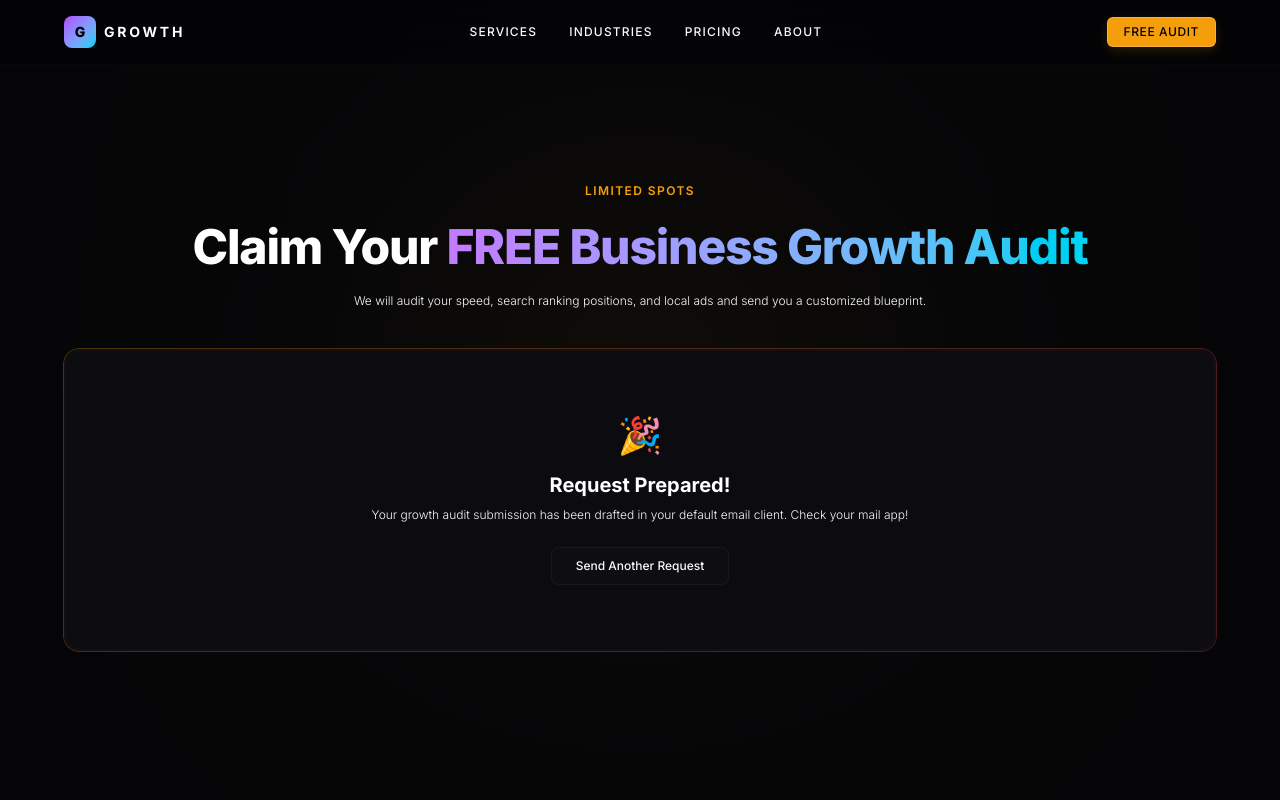
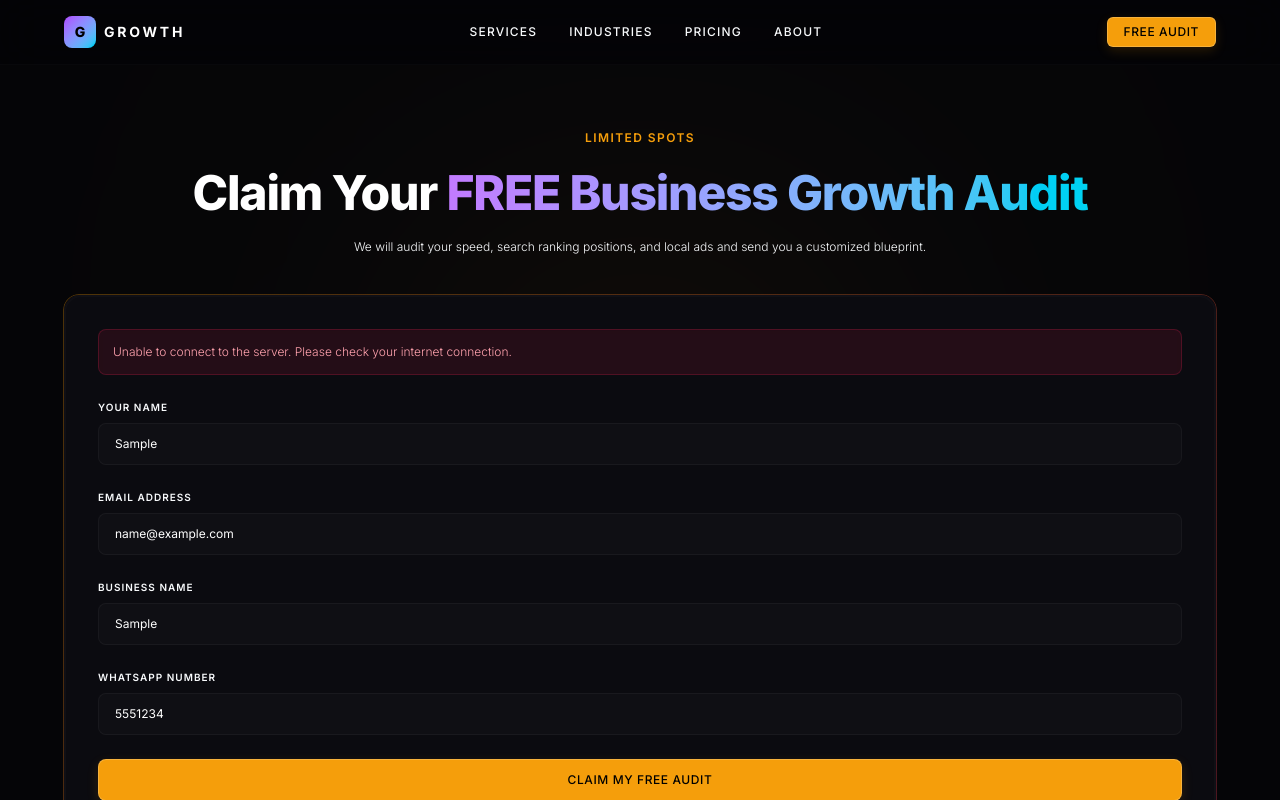
Before and after one commit to Pushkar555E/growth, a Next.js app: page /contact in a window 1280 px wide. Both pictures are taken after typing "Sample", "name@example.com", "Sample", "5551234" into the empty fields and a click on the button "CLAIM MY FREE AUDIT". Shown: the top 800 px of the page. Built offline with nearby package versions, Linux system fonts and the light colour scheme; no server answers.

Commit message:
Integrate Web3Forms API to send real email notifications for contact and audit requests

```diff
--- a/components/ContactClient.jsx
+++ b/components/ContactClient.jsx
@@ -13,16 +13,49 @@ export default function ContactClient() {
     business: "",
     whatsapp: "",
   });
+  const [isSubmitting, setIsSubmitting] = useState(false);
   const [submitted, setSubmitted] = useState(false);
+  const [errorMsg, setErrorMsg] = useState("");
 
-  const handleSubmit = (e) => {
+  const handleSubmit = async (e) => {
     e.preventDefault();
-    const subject = encodeURIComponent(`FREE Growth Audit Request - ${formData.business}`);
-    const body = encodeURIComponent(
-      `Name: ${formData.name}\nEmail: ${formData.email}\nBusiness: ${formData.business}\nWhatsApp: ${formData.whatsapp}`
-    );
-    window.open(`mailto:audit@growthagency.com?subject=${subject}&body=${body}`);
-    setSubmitted(true);
+    setIsSubmitting(true);
+    setErrorMsg("");
+
+    try {
+      const response = await fetch("https://api.web3forms.com/submit", {
+        method: "POST",
+        headers: {
+          "Content-Type": "application/json",
+          Accept: "application/json",
+        },
+        body: JSON.stringify({
+          access_key: "998039d1-14f5-4114-82c5-2e0d6caca091",
+          subject: `New Lead: Free Growth Audit - ${formData.business}`,
+          from_name: "Growth Agency Lead Engine",
+          name: formData.name,
+          email: formData.email,
+          message: `
+Name: ${formData.name}
+Email: ${formData.email}
+Business: ${formData.business}
+WhatsApp: ${formData.whatsapp}
+          `,
+        }),
+      });
+
+      const result = await response.json();
+      if (result.success) {
+        setSubmitted(true);
+        setFormData({ name: "", email: "", business: "", whatsapp: "" });
+      } else {
+        setErrorMsg(result.message || "Something went wrong. Please try again.");
+      }
+    } catch (err) {
+      setErrorMsg("Unable to connect to the server. Please check your internet connection.");
+    } finally {
+      setIsSubmitting(false);
+    }
   };
 
   return (
@@ -54,9 +87,9 @@ export default function ContactClient() {
               {submitted ? (
                 <div className="text-center py-8">
                   <div className="text-4xl mb-4" role="img" aria-label="party popper">🎉</div>
-                  <h2 className="text-xl font-bold text-white mb-2">Request Prepared!</h2>
+                  <h2 className="text-xl font-bold text-white mb-2">Audit Requested Successfully!</h2>
                   <p className="text-xs text-text-secondary mb-6 font-light">
-                    Your growth audit submission has been drafted in your default email client. Check your mail app!
+                    Thank you! Your free growth audit request has been sent. We will review your site and email you a custom blueprint report in 24 hours.
                   </p>
                   <button
                     onClick={() => setSubmitted(false)}
@@ -67,6 +100,11 @@ export default function ContactClient() {
                 </div>
               ) : (
                 <form id="audit-form" onSubmit={handleSubmit} className="space-y-6">
+                  {errorMsg && (
+                    <div className="p-3.5 text-xs rounded-lg bg-rose-500/10 border border-rose-500/20 text-rose-300 font-light">
+                      {errorMsg}
+                    </div>
+                  )}
                   <div>
                     <label htmlFor="name" className="block text-[10px] font-semibold text-text-secondary uppercase tracking-widest mb-2">
                       Your Name
@@ -75,10 +113,11 @@ export default function ContactClient() {
                       id="name"
                       type="text"
                       required
+                      disabled={isSubmitting}
                       placeholder="Rahul Sharma"
                       value={formData.name}
                       onChange={(e) => setFormData({ ...formData, name: e.target.value })}
-                      className="w-full bg-white/[0.02] border border-white/[0.04] rounded-lg px-4 py-3 text-xs text-white placeholder:text-text-muted focus:outline-none focus:border-purple-500/50 transition-colors"
+                      className="w-full bg-white/[0.02] border border-white/[0.04] rounded-lg px-4 py-3 text-xs text-white placeholder:text-text-muted focus:outline-none focus:border-amber-500/50 transition-colors disabled:opacity-50"
                     />
                   </div>
 
@@ -90,10 +129,11 @@ export default function ContactClient() {
                       id="email"
                       type="email"
                       required
+                      disabled={isSubmitting}
                       placeholder="rahul@business.com"
                       value={formData.email}
                       onChange={(e) => setFormData({ ...formData, email: e.target.value })}
-                      className="w-full bg-white/[0.02] border border-white/[0.04] rounded-lg px-4 py-3 text-xs text-white placeholder:text-text-muted focus:outline-none focus:border-purple-500/50 transition-colors"
+                      className="w-full bg-white/[0.02] border border-white/[0.04] rounded-lg px-4 py-3 text-xs text-white placeholder:text-text-muted focus:outline-none focus:border-amber-500/50 transition-colors disabled:opacity-50"
                     />
                   </div>
 
@@ -105,10 +145,11 @@ export default function ContactClient() {
                       id="business"
                       type="text"
                       required
+                      disabled={isSubmitting}
                       placeholder="Sharma Diagnostics / Dental Care"
                       value={formData.business}
                       onChange={(e) => setFormData({ ...formData, business: e.target.value })}
-                      className="w-full bg-white/[0.02] border border-white/[0.04] rounded-lg px-4 py-3 text-xs text-white placeholder:text-text-muted focus:outline-none focus:border-purple-500/50 transition-colors"
+                      className="w-full bg-white/[0.02] border border-white/[0.04] rounded-lg px-4 py-3 text-xs text-white placeholder:text-text-muted focus:outline-none focus:border-amber-500/50 transition-colors disabled:opacity-50"
                     />
                   </div>
 
@@ -120,18 +161,20 @@ export default function ContactClient() {
                       id="whatsapp"
                       type="tel"
                       required
+                      disabled={isSubmitting}
                       placeholder="+91 98765 43210"
                       value={formData.whatsapp}
                       onChange={(e) => setFormData({ ...formData, whatsapp: e.target.value })}
-                      className="w-full bg-white/[0.02] border border-white/[0.04] rounded-lg px-4 py-3 text-xs text-white placeholder:text-text-muted focus:outline-none focus:border-purple-500/50 transition-colors"
+                      className="w-full bg-white/[0.02] border border-white/[0.04] rounded-lg px-4 py-3 text-xs text-white placeholder:text-text-muted focus:outline-none focus:border-amber-500/50 transition-colors disabled:opacity-50"
                     />
                   </div>
 
                   <button
                     type="submit"
-                    className="w-full btn-primary !py-3 !text-xs font-semibold uppercase tracking-wider"
+                    disabled={isSubmitting}
+                    className="w-full btn-primary !py-3 !text-xs font-semibold uppercase tracking-wider disabled:opacity-50 disabled:cursor-not-allowed"
                   >
-                    Claim My Free Audit
+                    {isSubmitting ? "Requesting..." : "Claim My Free Audit"}
                   </button>
                 </form>
               )}
--- a/components/ContactFormSection.jsx
+++ b/components/ContactFormSection.jsx
@@ -10,16 +10,49 @@ export default function ContactFormSection() {
     business: "",
     whatsapp: "",
   });
+  const [isSubmitting, setIsSubmitting] = useState(false);
   const [submitted, setSubmitted] = useState(false);
+  const [errorMsg, setErrorMsg] = useState("");
 
-  const handleSubmit = (e) => {
+  const handleSubmit = async (e) => {
     e.preventDefault();
-    const subject = encodeURIComponent(`FREE Audit Request from Homepage - ${formData.business}`);
-    const body = encodeURIComponent(
-      `Name: ${formData.name}\nEmail: ${formData.email}\nBusiness: ${formData.business}\nWhatsApp: ${formData.whatsapp}`
-    );
-    window.open(`mailto:audit@growthagency.com?subject=${subject}&body=${body}`);
-    setSubmitted(true);
+    setIsSubmitting(true);
+    setErrorMsg("");
+
+    try {
+      const response = await fetch("https://api.web3forms.com/submit", {
+        method: "POST",
+        headers: {
+          "Content-Type": "application/json",
+          Accept: "application/json",
+        },
+        body: JSON.stringify({
+          access_key: "998039d1-14f5-4114-82c5-2e0d6caca091",
+          subject: `New Homepage Lead: Free Growth Audit - ${formData.business}`,
+          from_name: "Growth Agency Lead Engine",
+          name: formData.name,
+          email: formData.email,
+          message: `
+Name: ${formData.name}
+Email: ${formData.email}
+Business: ${formData.business}
+WhatsApp: ${formData.whatsapp}
+          `,
+        }),
+      });
+
+      const result = await response.json();
+      if (result.success) {
+        setSubmitted(true);
+        setFormData({ name: "", email: "", business: "", whatsapp: "" });
+      } else {
+        setErrorMsg(result.message || "Something went wrong. Please try again.");
+      }
+    } catch (err) {
+      setErrorMsg("Unable to connect to the server. Please check your internet connection.");
+    } finally {
+      setIsSubmitting(false);
+    }
   };
 
   return (
@@ -67,9 +100,9 @@ export default function ContactFormSection() {
                 {submitted ? (
                   <div className="text-center py-8">
                     <div className="text-4xl mb-4" role="img" aria-label="success party">🎉</div>
-                    <h3 className="text-xl font-bold text-white mb-2">Audit Request Prepared!</h3>
+                    <h3 className="text-xl font-bold text-white mb-2">Audit Requested Successfully!</h3>
                     <p className="text-xs text-text-secondary mb-6 font-light">
-                      We have drafted the audit request inside your default email client. Check your mail application!
+                      Thank you! Your free growth audit request has been sent. We will review your site and email you a custom blueprint report in 24 hours.
                     </p>
                     <button
                       onClick={() => setSubmitted(false)}
@@ -80,6 +113,11 @@ export default function ContactFormSection() {
                   </div>
                 ) : (
                   <form id="home-contact-form" onSubmit={handleSubmit} className="space-y-4">
+                    {errorMsg && (
+                      <div className="p-3.5 text-xs rounded-lg bg-rose-500/10 border border-rose-500/20 text-rose-300 font-light">
+                        {errorMsg}
+                      </div>
+                    )}
                     <div className="grid grid-cols-1 sm:grid-cols-2 gap-4">
                       <div>
                         <label htmlFor="home-name" className="block text-[10px] font-semibold text-text-secondary uppercase tracking-widest mb-1.5">
@@ -89,10 +127,11 @@ export default function ContactFormSection() {
                           id="home-name"
                           type="text"
                           required
+                          disabled={isSubmitting}
                           placeholder="Rahul Sharma"
                           value={formData.name}
                           onChange={(e) => setFormData({ ...formData, name: e.target.value })}
-                          className="w-full bg-white/[0.02] border border-white/[0.04] rounded-lg px-4 py-2.5 text-xs text-white placeholder:text-text-muted focus:outline-none focus:border-amber-500/50 transition-colors"
+                          className="w-full bg-white/[0.02] border border-white/[0.04] rounded-lg px-4 py-2.5 text-xs text-white placeholder:text-text-muted focus:outline-none focus:border-amber-500/50 transition-colors disabled:opacity-50"
                         />
                       </div>
                       <div>
@@ -103,10 +142,11 @@ export default function ContactFormSection() {
                           id="home-email"
                           type="email"
                           required
+                          disabled={isSubmitting}
                           placeholder="rahul@business.com"
                           value={formData.email}
                           onChange={(e) => setFormData({ ...formData, email: e.target.value })}
-                          className="w-full bg-white/[0.02] border border-white/[0.04] rounded-lg px-4 py-2.5 text-xs text-white placeholder:text-text-muted focus:outline-none focus:border-amber-500/50 transition-colors"
+                          className="w-full bg-white/[0.02] border border-white/[0.04] rounded-lg px-4 py-2.5 text-xs text-white placeholder:text-text-muted focus:outline-none focus:border-amber-500/50 transition-colors disabled:opacity-50"
                         />
                       </div>
                     </div>
@@ -120,10 +160,11 @@ export default function ContactFormSection() {
                           id="home-business"
                           type="text"
                           required
+                          disabled={isSubmitting}
                           placeholder="Sharma Clinic / Dental Care"
                           value={formData.business}
                           onChange={(e) => setFormData({ ...formData, business: e.target.value })}
-                          className="w-full bg-white/[0.02] border border-white/[0.04] rounded-lg px-4 py-2.5 text-xs text-white placeholder:text-text-muted focus:outline-none focus:border-amber-500/50 transition-colors"
+                          className="w-full bg-white/[0.02] border border-white/[0.04] rounded-lg px-4 py-2.5 text-xs text-white placeholder:text-text-muted focus:outline-none focus:border-amber-500/50 transition-colors disabled:opacity-50"
                         />
                       </div>
                       <div>
@@ -134,19 +175,21 @@ export default function ContactFormSection() {
                           id="home-whatsapp"
                           type="tel"
                           required
+                          disabled={isSubmitting}
                           placeholder="+91 98765 43210"
                           value={formData.whatsapp}
                           onChange={(e) => setFormData({ ...formData, whatsapp: e.target.value })}
-                          className="w-full bg-white/[0.02] border border-white/[0.04] rounded-lg px-4 py-2.5 text-xs text-white placeholder:text-text-muted focus:outline-none focus:border-amber-500/50 transition-colors"
+                          className="w-full bg-white/[0.02] border border-white/[0.04] rounded-lg px-4 py-2.5 text-xs text-white placeholder:text-text-muted focus:outline-none focus:border-amber-500/50 transition-colors disabled:opacity-50"
                         />
                       </div>
                     </div>
 
                     <button
                       type="submit"
-                      className="w-full btn-primary !py-3 !text-xs font-semibold uppercase tracking-wider mt-2"
+                      disabled={isSubmitting}
+                      className="w-full btn-primary !py-3 !text-xs font-semibold uppercase tracking-wider mt-2 disabled:opacity-50 disabled:cursor-not-allowed"
                     >
-                      Claim Free Audit
+                      {isSubmitting ? "Requesting..." : "Claim Free Audit"}
                     </button>
                   </form>
                 )}
```
